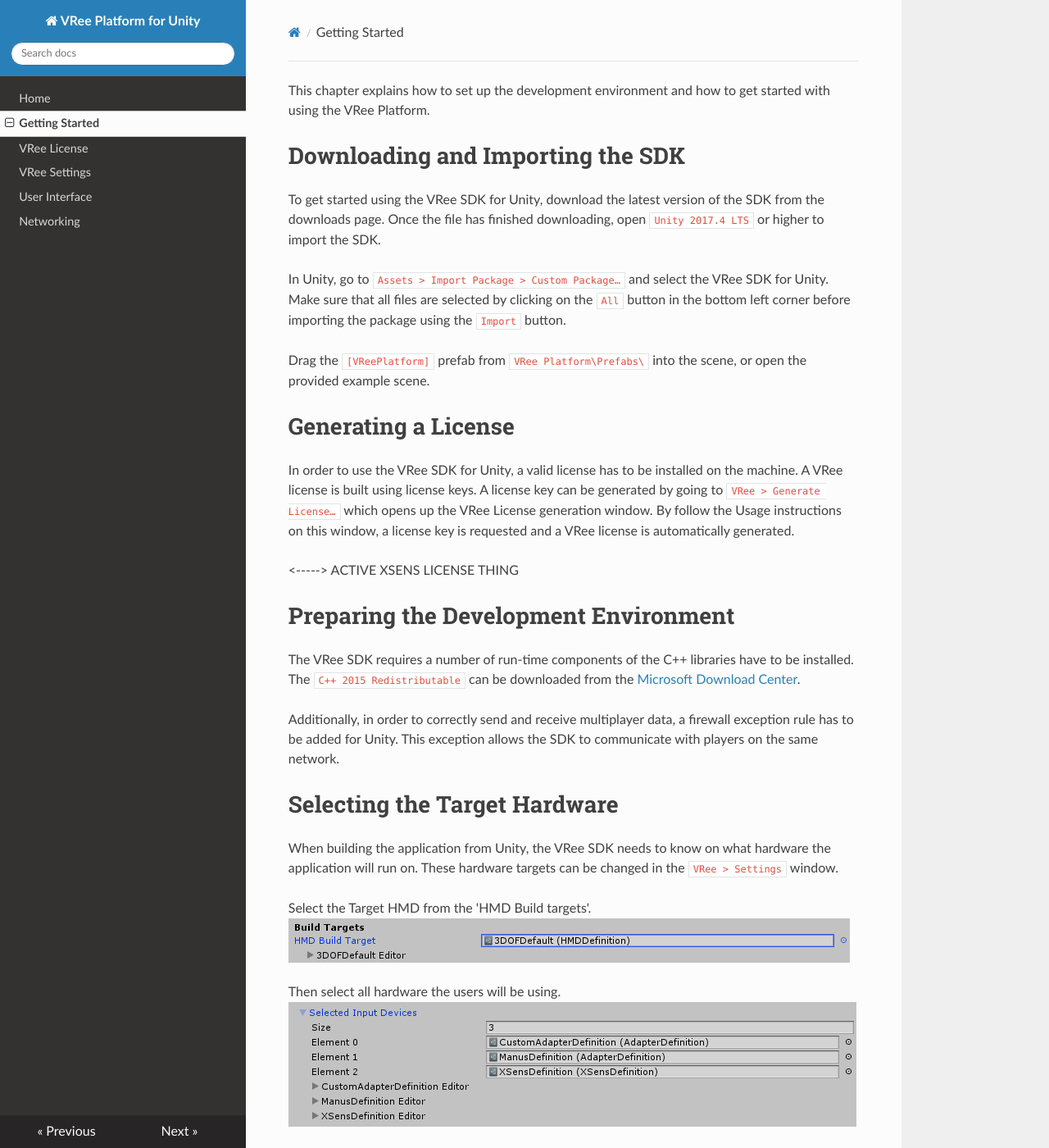
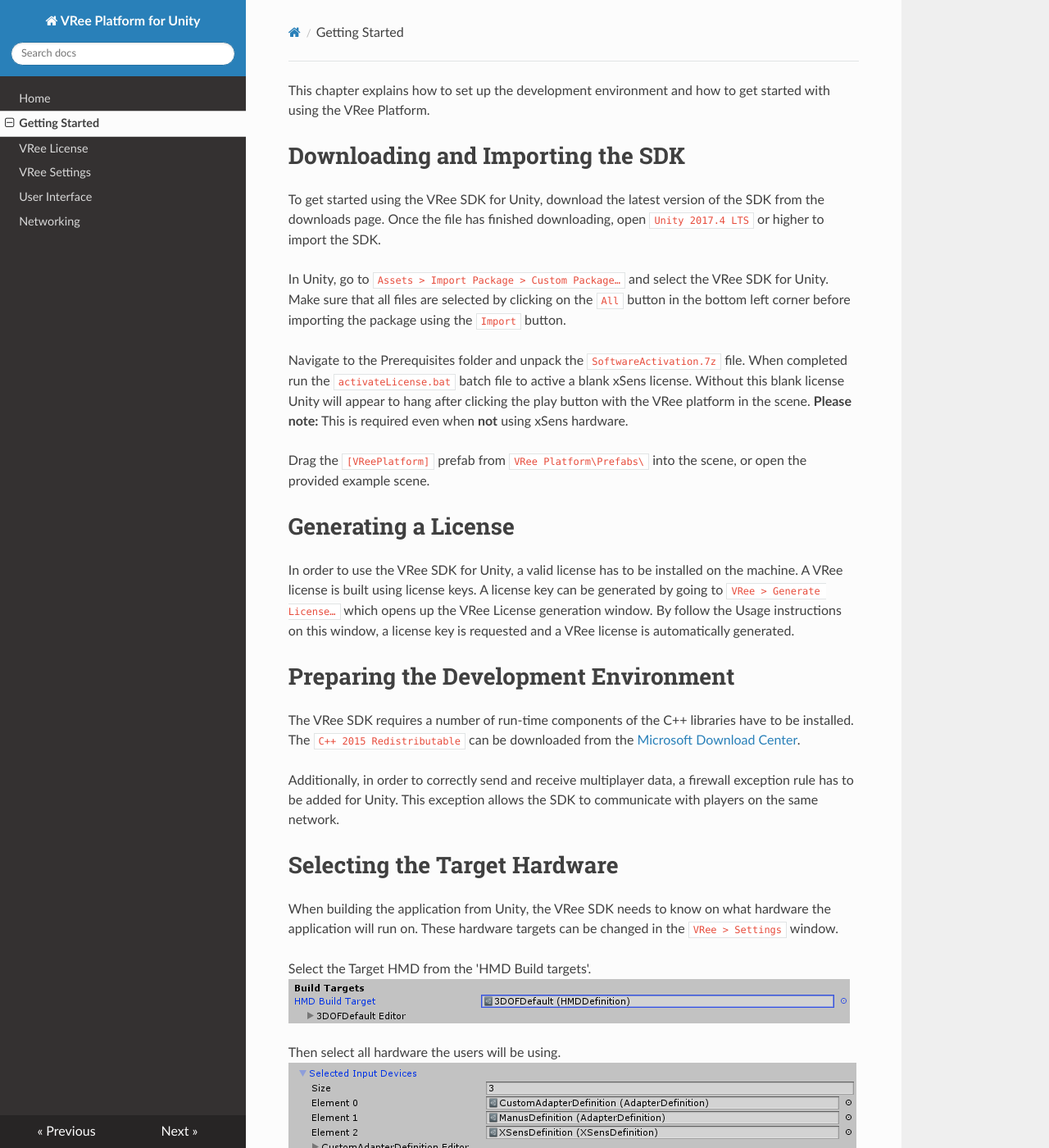
Before and after one commit to vree-sdk/documentation, an MkDocs documentation site: the page built from docs/getting-started.md, in a window 1280 px wide and 1400 px high. Shown: the whole window at 82% size. Built offline with MkDocs 1.6.1, drawn with Linux system fonts in a browser that asks for light colours; nearby versions of some CDN libraries; some of the changed text lies outside the part shown.

Commit message:
Removed todo's Added xSens activation bit

```diff
--- a/docs/getting-started.md
+++ b/docs/getting-started.md
@@ -7,14 +7,16 @@
 
 In Unity, go to `Assets > Import Package > Custom Package…` and select the VRee SDK for Unity. Make sure that all files are selected by clicking on the `All` button in the bottom left corner before importing the package using the `Import` button.
 
+Navigate to the Prerequisites folder and unpack the `SoftwareActivation.7z` file. When completed run the `activateLicense.bat` batch file to active a blank xSens license.
+Without this blank license Unity will appear to hang after clicking the play button with the VRee platform in the scene.
+__Please note:__ This is required even when __not__ using xSens hardware.
+
 Drag the `[VReePlatform]` prefab from `VRee Platform\Prefabs\` into the scene, or open the provided example scene.
 
 
 # Generating a License
 
 In order to use the VRee SDK for Unity, a valid license has to be installed on the machine. A VRee license is built using license keys. A license key can be generated by going to `VRee > Generate License…` which opens up the VRee License generation window. By follow the Usage instructions on this window, a license key is requested and a VRee license is automatically generated.
-
-<----->  ACTIVE XSENS LICENSE THING
 
 # Preparing the Development Environment
 
@@ -34,7 +36,10 @@
 ![Alt](../images/getting-started/inputdevice-build-target.png "Selected Input Devices Build Target.")
 
 ## Render Target
-HTC Vive, Oculus Rift, GearVR, HTC Focus, Others
+HTC Vive & Oculus Rift
+GearVR
+HTC Focus
+Others
 
 ## Input Targets
 SteamVR Controllers > Only position and rotation
```
Also changed, not shown: docs/vree-settings.md (+0 -1 lines).
